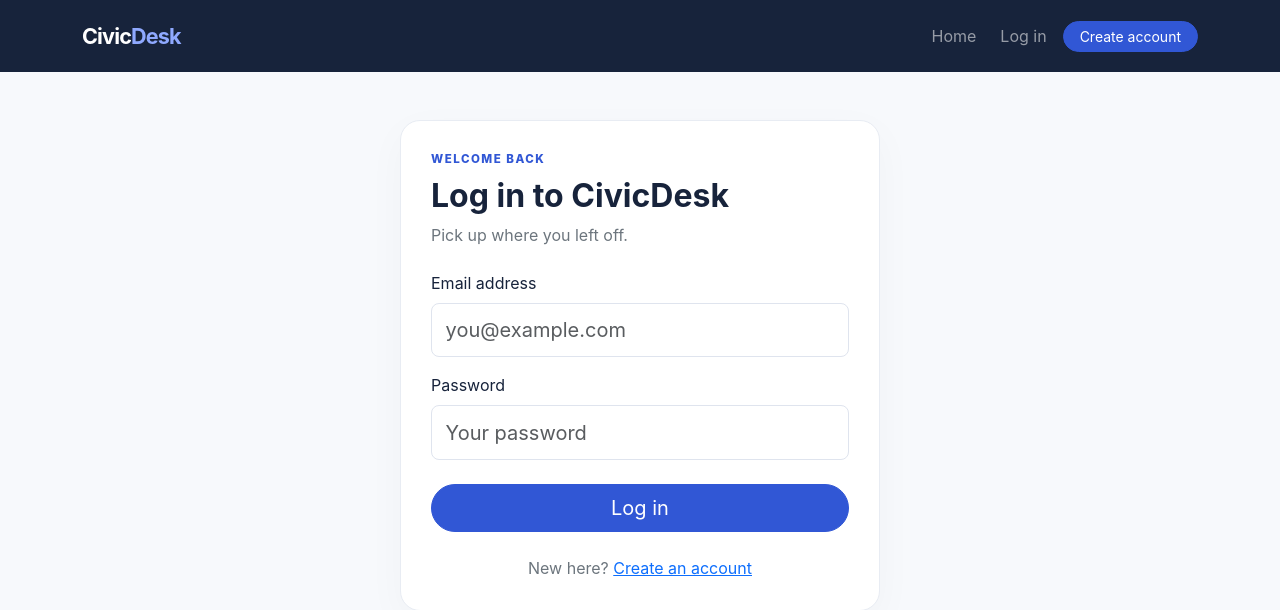
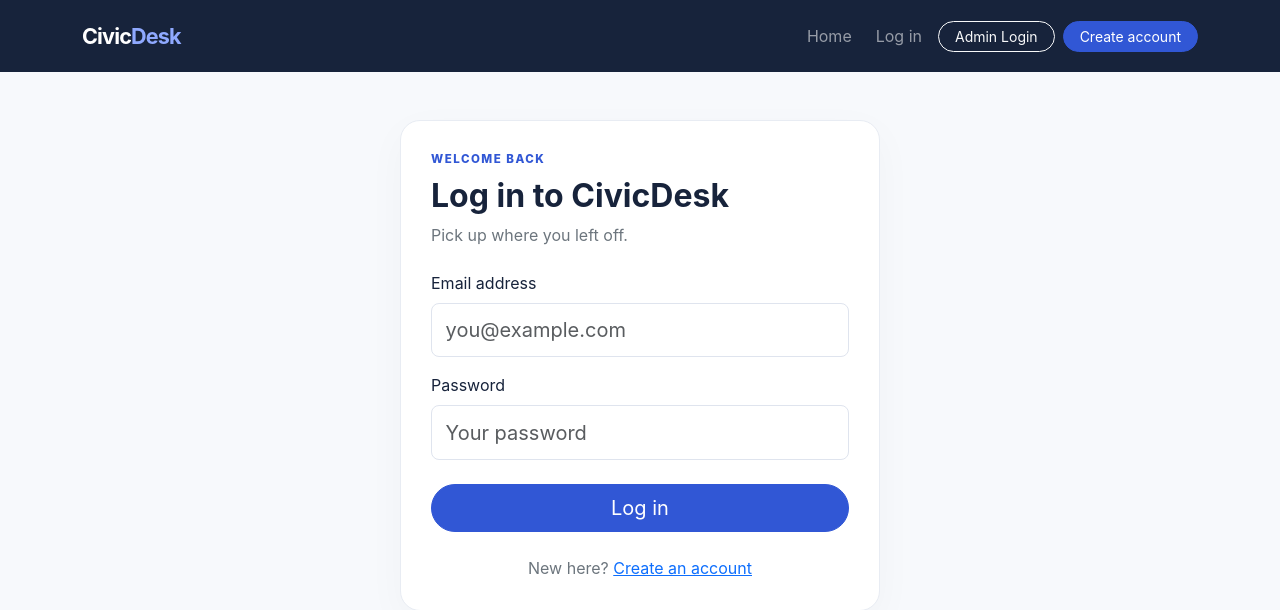
Before and after one commit to harizonelopez/Civic_system-murang-a-county, a Flask app: a page that uses templates/base.html in a window 1280 px wide. Shown: the top 610 px of the page. Run offline with Flask 3, Linux system fonts and the light colour scheme.

Commit message:
Added the admin route login

```diff
--- a/templates/base.html
+++ b/templates/base.html
@@ -20,10 +20,18 @@
               {% else %}<a class="nav-link" href="{{ url_for('dashboard') }}">My requests</a>{% endif %}
               <span class="nav-link small text-white-50">{{ current_user.full_name }}</span>
               <a class="btn btn-sm btn-light rounded-pill px-3" href="{{ url_for('logout') }}">Log out</a>
+
             {% else %}
               <a class="nav-link" href="{{ url_for('login') }}">Log in</a>
-              <a class="btn btn-sm btn-primary rounded-pill px-3" href="{{ url_for('register') }}">Create account</a>
-            {% endif %}
+
+              <a class="btn btn-sm btn-outline-light rounded-pill px-3"
+                href="{{ url_for('admin_dashboard') }}">
+                Admin Login
+              </a>
+
+              <a class="btn btn-sm btn-primary rounded-pill px-3"
+                href="{{ url_for('register') }}">Create account</a>
+              {% endif %}
           </div>
         </div>
       </div>
```
